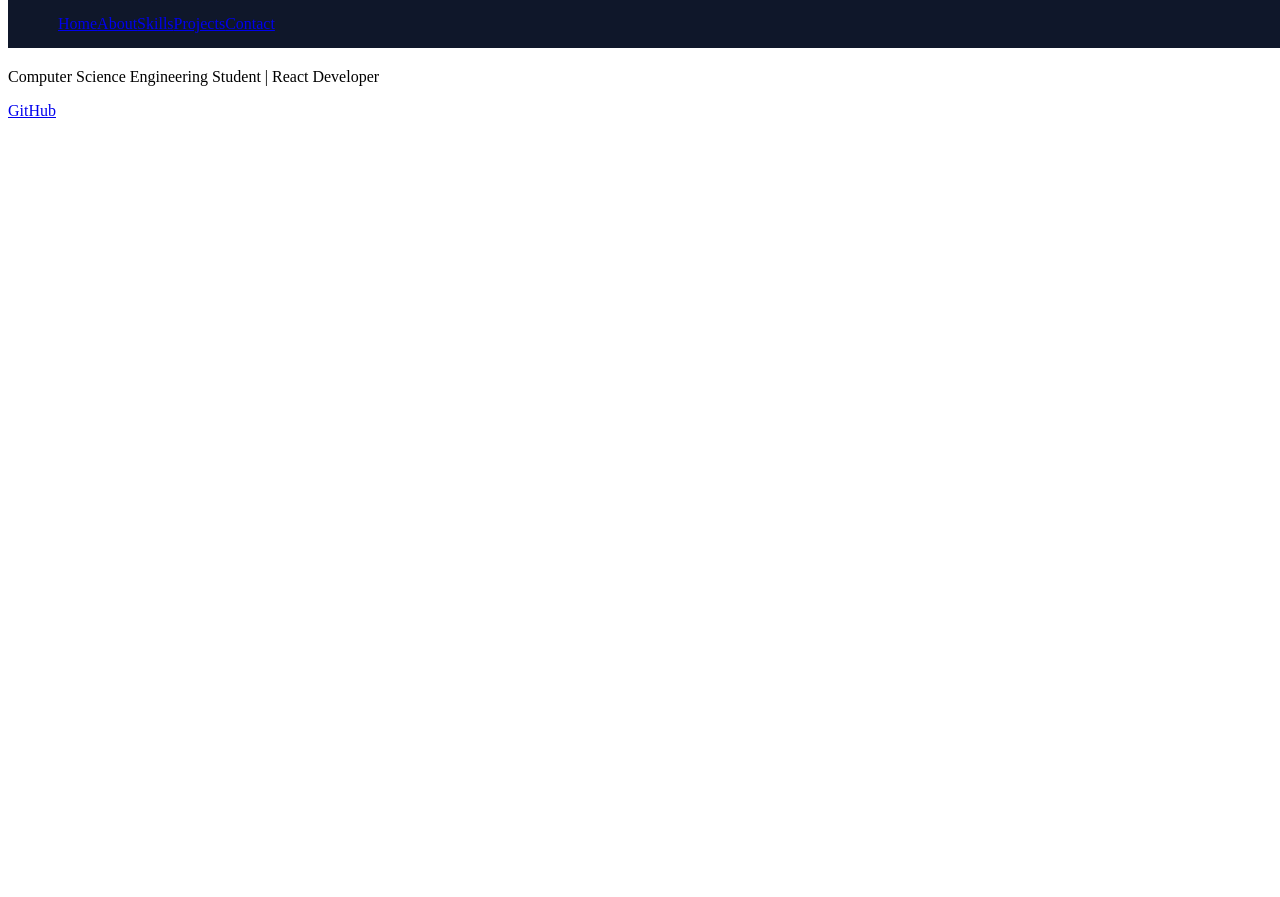
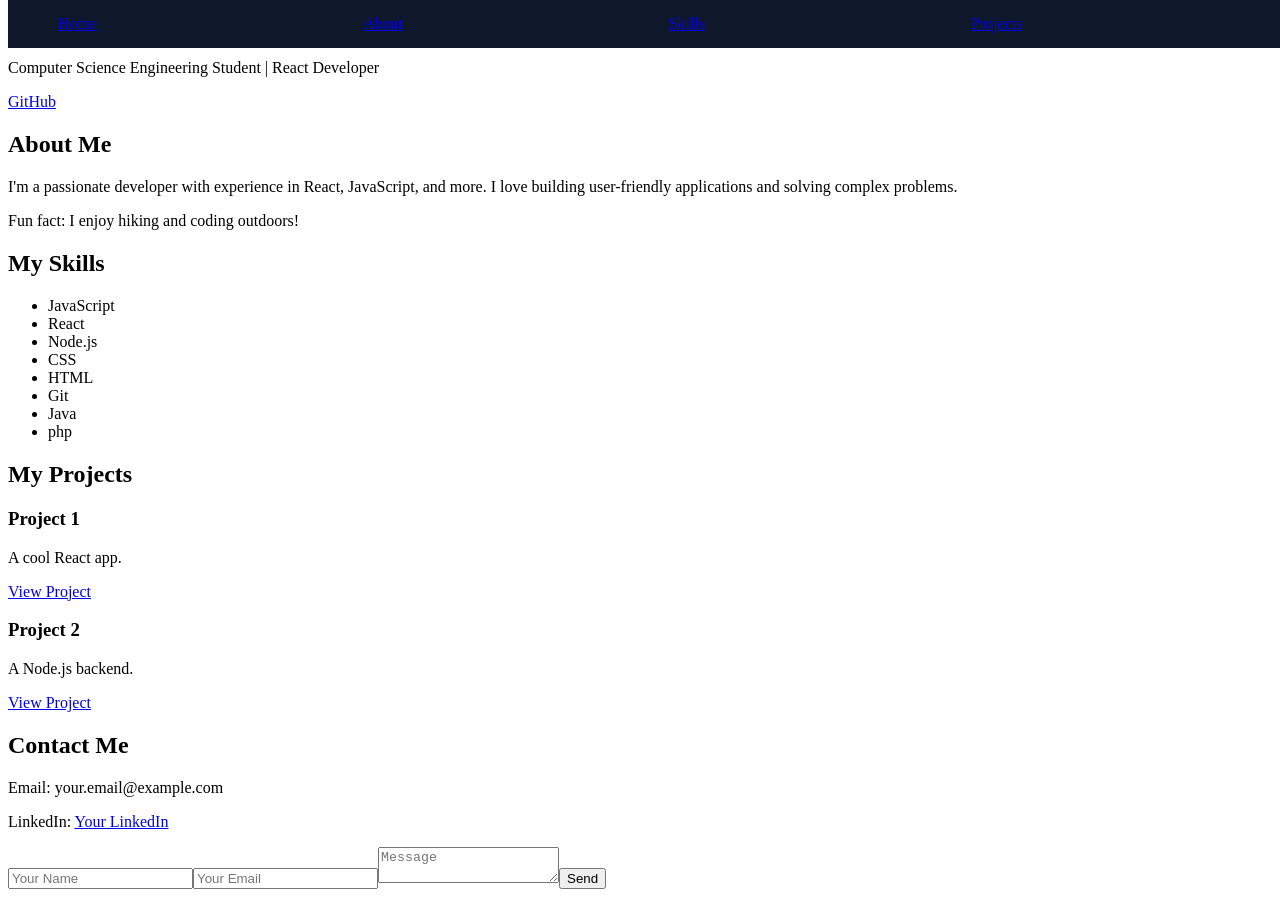
Before and after one commit to wagh-himanshu/PortFulio, a React (Vite) app in the folder portfulio-react/: page / in a window 1280 px wide. Before the commit the page ends 800 px from the top, so only its background shows below. Built offline with nearby package versions, Linux system fonts and the light colour scheme.

Commit message:
Fix routing and navbar errors

```diff
--- a/portfulio-react/src/App.jsx
+++ b/portfulio-react/src/App.jsx
@@ -5,24 +5,18 @@ import Skills from "./components/Skills.jsx";
 import Projects from "./components/Projects.jsx";
 import Contact from "./components/Contact.jsx";
 
-import { Route, Routes } from "react-router-dom";
-
 function App() {
-
-
   return (
     <>
       <Navbar />
-      <Routes>
-        <Route path="/" element={<Home />}/>
-        <Route path="/about" element={<About />}/>
-        <Route path="/skills" element={<Skills />}/>
-        <Route path="/projects" element={<Projects />}/>
-        <Route path="/contact" element={<Contact />}/>
-      </Routes>
 
+      <section id="home"><Home /></section>
+      <section id="about"><About /></section>
+      <section id="skills"><Skills /></section>
+      <section id="projects"><Projects /></section>
+      <section id="contact"><Contact /></section>
     </>
   );
 }
 
-export default App
+export default App;
--- a/portfulio-react/src/components/Navbar.jsx
+++ b/portfulio-react/src/components/Navbar.jsx
@@ -1,19 +1,13 @@
-import React from "react";
-import { Link } from "react-router-dom";
 import "./Navbar.css";
 
 function Navbar() {
   return (
     <nav className="navbar">
-
-
-      <div>
-        <Link to="/">Home</Link>
-        <Link to="/about">About</Link>
-        <Link to="/skills">Skills</Link>
-        <Link to="/projects">Projects</Link>
-        <Link to="/contact">Contact</Link>
-      </div>
+      <a href="#home">Home</a>
+      <a href="#about">About</a>
+      <a href="#skills">Skills</a>
+      <a href="#projects">Projects</a>
+      <a href="#contact">Contact</a>
     </nav>
   );
 }
--- a/portfulio-react/src/components/Skills.jsx
+++ b/portfulio-react/src/components/Skills.jsx
@@ -2,7 +2,7 @@
 import React from 'react';
 
 const Skills = () => {
-  const skills = ['JavaScript', 'React', 'Node.js', 'CSS', 'HTML', 'Git'];
+  const skills = ['JavaScript', 'React', 'Node.js', 'CSS', 'HTML', 'Git', 'Java', 'php'];
 
   return (
     <section className="section skills">
```
Also changed, not shown: portfulio-react/src/main.jsx (+3 -5 lines).
